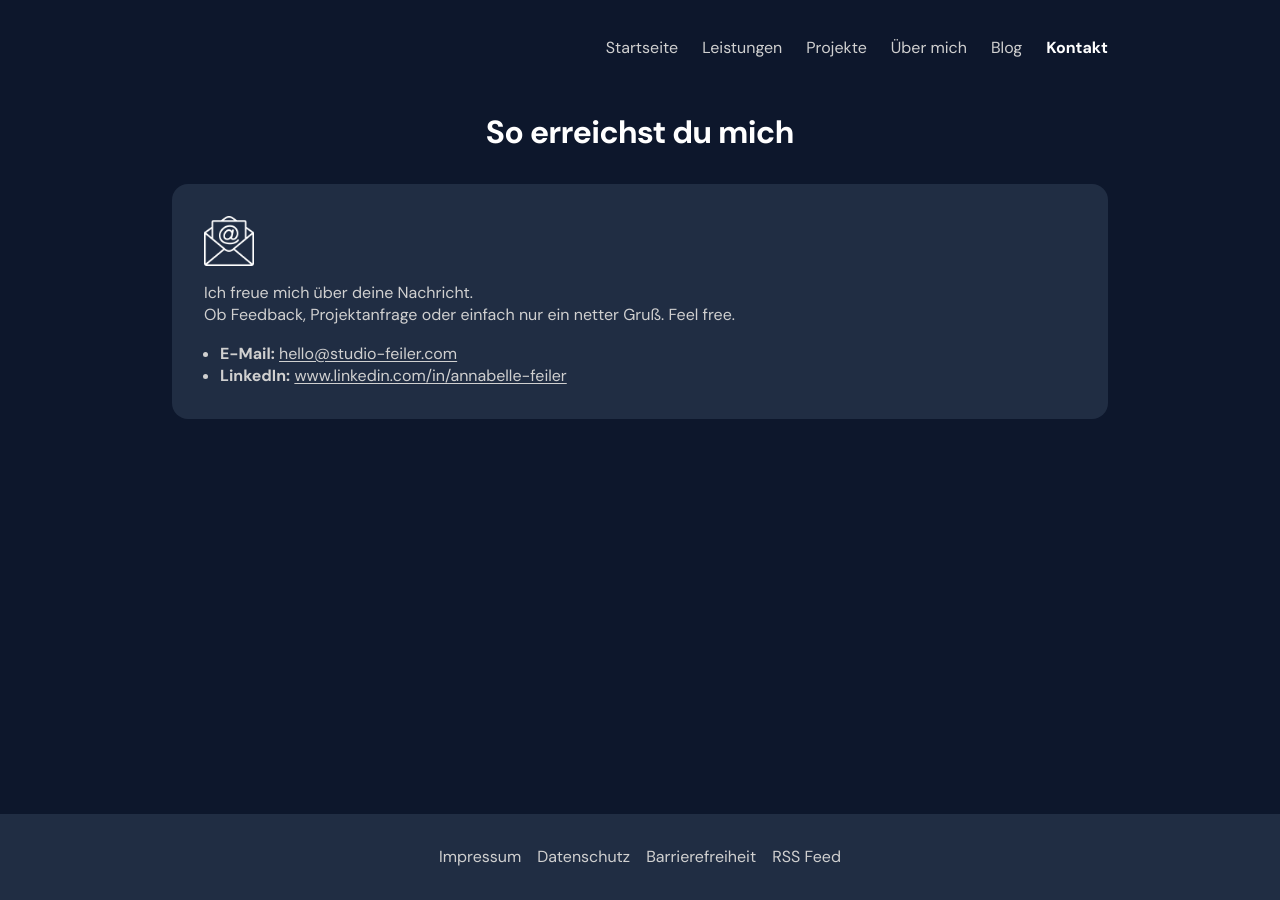
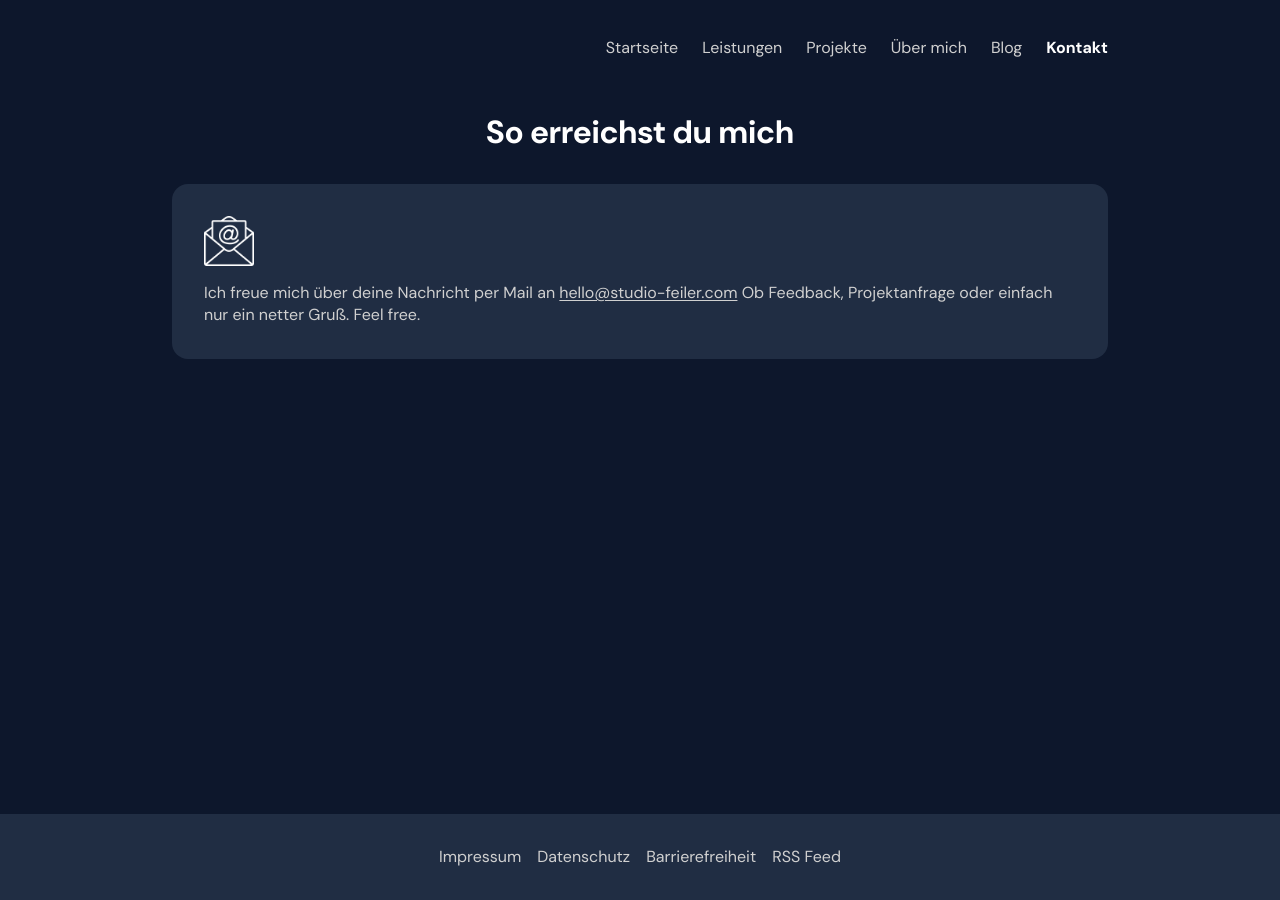
Before and after one commit to enaaacode/annabelle-feiler.github.io, a Jekyll site: the page built from kontakt.md, in a window 1280 px wide. Built offline with Jekyll 4.4.1, drawn with Linux system fonts in a browser that asks for light colours.

Commit message:
remove LinkedIn link

```diff
--- a/kontakt.md
+++ b/kontakt.md
@@ -7,8 +7,5 @@ keywords:
 
  <img src="assets/icons/leistungen/email.png" alt="" width="50px" />
 
-Ich freue mich über deine Nachricht.
+Ich freue mich über deine Nachricht per Mail an [hello@studio-feiler.com](mailto:hello@studio-feiler.com)
 Ob Feedback, Projektanfrage oder einfach nur ein netter Gruß. Feel free.
-
-- **E-Mail:** [hello@studio-feiler.com](mailto:hello@studio-feiler.com)
-- **LinkedIn:** <a href="https://www.linkedin.com/in/annabelle-feiler/" target="_blank" rel="noopener">www.linkedin.com/in/annabelle-feiler</a>
```
